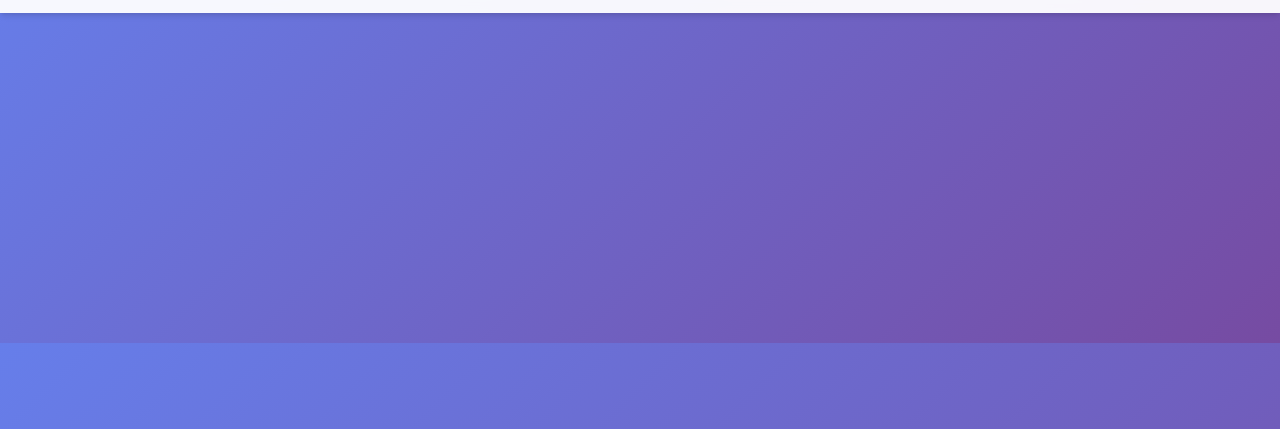
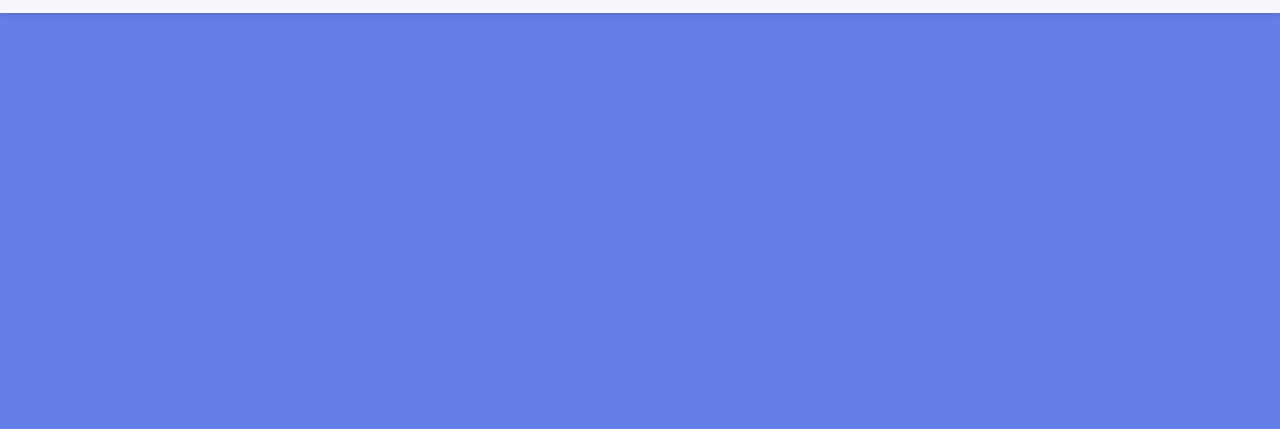
Before and after one commit to ABK7474/myWebsite, a plain HTML site: page index.html in a window 1280 px wide. Shown: the part 57-486 px from the top of the page. Drawn offline with Linux system fonts and the light colour scheme.

Commit message:
Adjust hero section height and background style

```diff
--- a/style.css
+++ b/style.css
@@ -138,10 +138,10 @@
 
 /* Hero Section */
 .hero {
-    min-height: 100vh;
+    min-height: 50vh;
     display: flex;
     align-items: center;
-    background: linear-gradient(135deg, #667eea 0%, #764ba2 100%);
+    background: #667eea;
     color: white;
     padding-top: 100px;
 }
```
